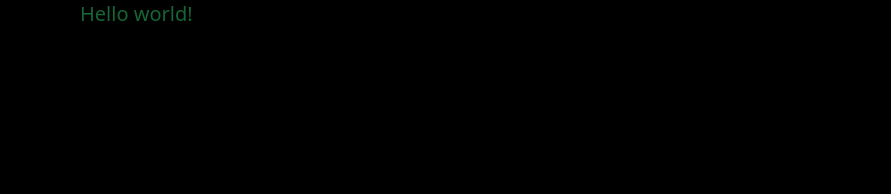
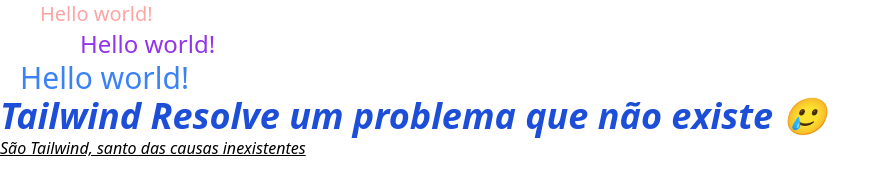
Before and after one commit to DanielSCustodio/Curso-Tailwind, a website: page First-Tailwind/src/index.html in a window 1280 px wide. Shown: the whole page, without its empty margins (0-891 px from the left). Drawn offline with Linux system fonts and the light colour scheme.

Commit message:
classes de margin, cor, tamanho e estilo de texto

```diff
--- a/First-Tailwind/src/index.html
+++ b/First-Tailwind/src/index.html
@@ -5,9 +5,11 @@
   <meta name="viewport" content="width=device-width, initial-scale=1.0">
   <link href="../dist/output.css" rel="stylesheet">
 </head>
-<body class="bg-black">
-  <h1 class="text-green-800 ml-20 text-xl">
-    Hello world!
-  </h1>
+<body >
+  <h1 class="text-red-300 ml-10 text-xl"> Hello world! </h1>
+  <h1 class="text-purple-600 ml-20 text-2xl"> Hello world! </h1>
+  <h1 class="text-blue-500 ml-5 text-3xl"> Hello world! </h1>
+  <p class="text-blue-700 text-4xl font-bold italic">Tailwind Resolve um problema que não existe 🥲</p>
+  <p class="underline italic">São Tailwind, santo das causas inexistentes</p>
 </body>
 </html>
```
Also changed, not shown: First-Tailwind/dist/output.css.
